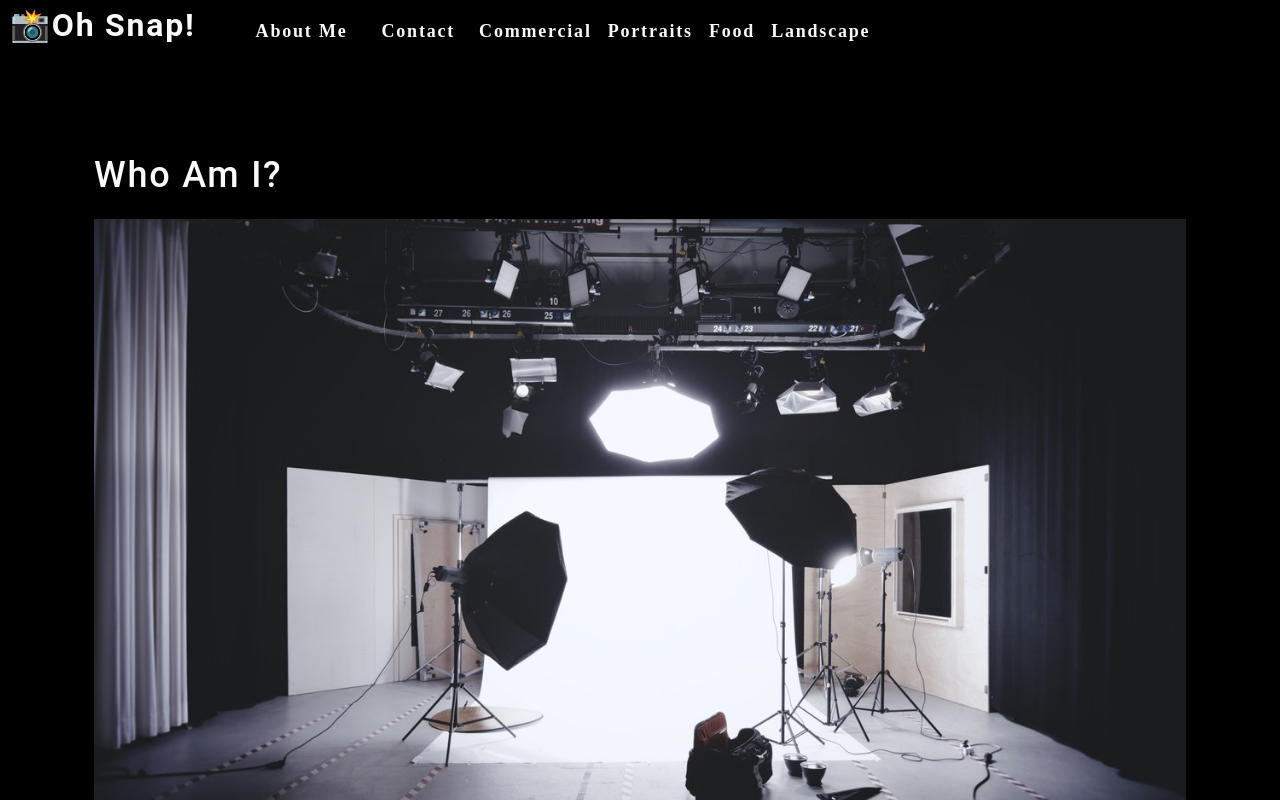
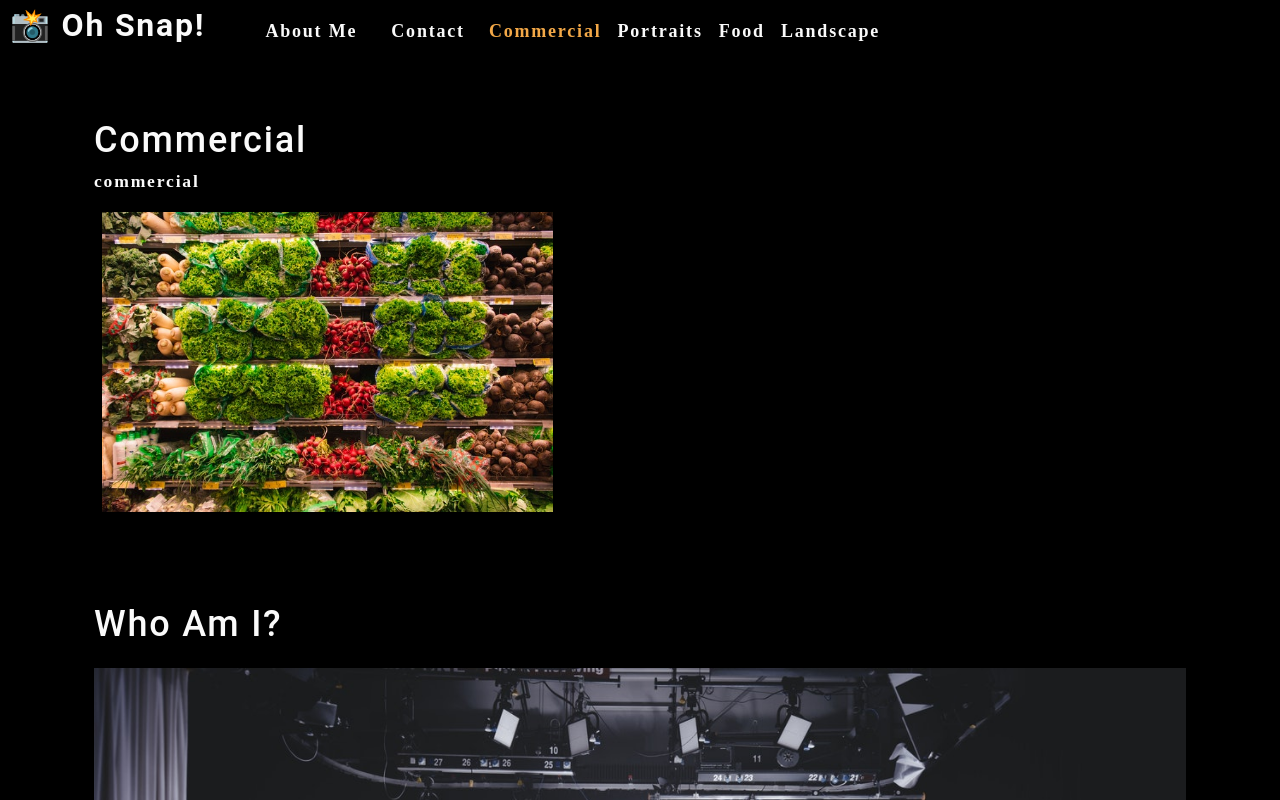
Before and after one commit to dannyramirezgd/photo-port, a React (Create React App) app: page / in a window 1280 px wide. Shown: the top 800 px of the page. Built offline with nearby package versions, Linux system fonts and the light colour scheme.

Commit message:
just finished implement state now going onto useEffect 20.3.4

```diff
--- a/src/App.js
+++ b/src/App.js
@@ -1,13 +1,32 @@
-import React from 'react';
+import React, { useState } from 'react';
 import About from './components/About';
 import Nav from './components/Nav';
+import Gallery from './components/Gallery';
 
 function App() {
+  const [categories] = useState([
+    {
+      name: 'commercial',
+      description: 'Photos of grocery stores, food trucks, and other commercial projects',
+    },
+    { name: 'portraits', description: 'Portraits of people in my life' },
+    { name: 'food', description: 'Delicious delicacies' },
+    { name: 'landscape', description: 'Fields, farmhouses, waterfalls, and the beauty of nature' },
+  ]);
+
+  const [currentCategory, setCurrentCategory] = useState(categories[0]);
+
   return (
     <div>
-      <Nav />
+      <Nav
+        categories={categories}
+        setCurrentCategory={setCurrentCategory}
+        currentCategory={currentCategory}
+      />
       <main>
+        <Gallery />
         <About />
+
       </main>
     </div>
   );
--- /dev/null
+++ b/src/components/Gallery/index.js
@@ -0,0 +1,26 @@
+import React from 'react';
+import { capitalizeFirstLetter } from '../../utils/helpers';
+import photo from '../../assets/small/commercial/0.jpg';
+
+const Gallery = (props) => {
+  const currentCategory = {
+    name: 'commercial',
+    description:
+      'Photos of grocery stores, food trucks, and other commercial projects',
+  };
+  return (
+    <section>
+      <h1>{capitalizeFirstLetter(currentCategory.name)}</h1>
+      <p>{currentCategory.name}</p>
+      <div className='flex-row'>
+        <img
+          src={photo}
+          alt="Commercial Example"
+          className="img-thumbnail mx-1"
+        />
+      </div>
+    </section>
+  );
+};
+
+export default Gallery;
--- a/src/components/Nav/index.js
+++ b/src/components/Nav/index.js
@@ -1,50 +1,49 @@
 import React from 'react';
 import { capitalizeFirstLetter } from '../../utils/helpers';
 
-const categories = [
-  {
-    name: 'commercial',
-    description:
-      'Photos of grocery stores, food trucks, and other commercial projects',
-  },
-  { name: 'portraits', description: 'Portraits of people in my life' },
-  { name: 'food', description: 'Delicious delicacies' },
-  {
-    name: 'landscape',
-    description: 'Fields, farmhouses, waterfalls, and the beauty of nature',
-  },
-];
-
-function categorySelected(name) {
-  console.log(`${name} clicked`);
-}
-
-const Nav = () => {
+const Nav = (props) => {
+  const {
+    categories = [],
+    setCurrentCategory,
+    currentCategory,
+  } = props;
   return (
     <header data-testid="header" className="flex-row px-1">
       <h2>
-        <a data-testid='link' href="/">
+        <a data-testid="link" href="/">
           <span role="img" aria-label="camera">
+            {' '}
             📸
-          </span>
+          </span>{' '}
           Oh Snap!
         </a>
       </h2>
       <nav>
         <ul className="flex-row">
           <li className="mx-2">
-            <a data-testid='about' href="#about">About Me</a>
+            <a data-testid="about" href="#about">
+              About Me
+            </a>
           </li>
           <li className={'mx-2'}>
             <span>Contact</span>
           </li>
-            {categories.map((category) => (
-              <li className="mx-1" key={category.name}>
-                <span onClick={() => categorySelected(category.name)}>
-                  {capitalizeFirstLetter(category.name)}
-                </span>
-              </li>
-            ))}
+          {categories.map((category) => (
+            <li
+              className={`mx-1 ${
+                currentCategory.name === category.name && 'navActive'
+              }`}
+              key={category.name}
+            >
+              <span
+                onClick={() => {
+                  setCurrentCategory(category);
+                }}
+              >
+                {capitalizeFirstLetter(category.name)}
+              </span>
+            </li>
+          ))}
         </ul>
       </nav>
     </header>
```
